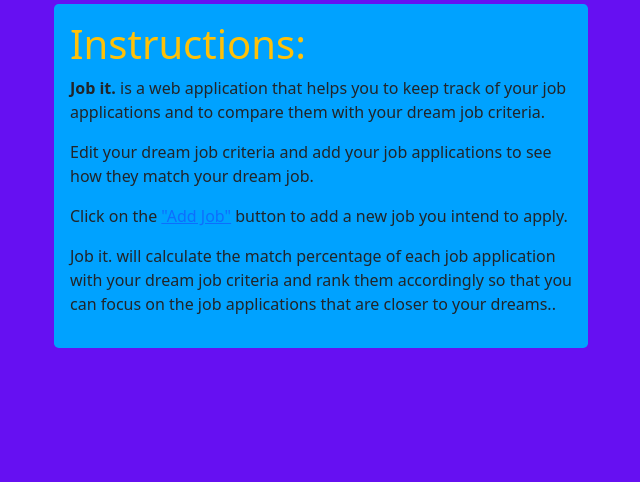
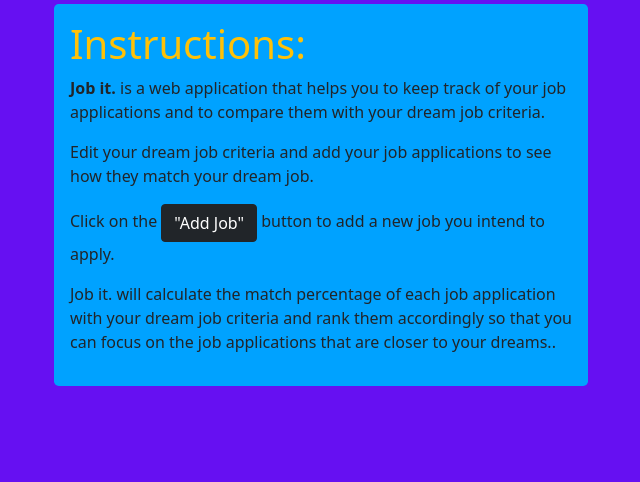
Before and after one commit to DinisMachado87/job_it, a Django app: page /instructions/ in a window 1280 px wide. Shown: the part 158-640 px from the top of the page, without its empty margins (319-959 px from the left). Run offline with Django 4.2, Linux system fonts and the light colour scheme.

Commit message:
Add anchor button instructions

```diff
--- a/job_manager/templates/job_manager/instructions.html
+++ b/job_manager/templates/job_manager/instructions.html
@@ -7,7 +7,7 @@
                 <h1 class="text-warning" aria-label="Instructions">Instructions:</h1>
                 <p><strong>Job it.</strong> is a web application that helps you to keep track of your job applications and to compare them with your dream job criteria.</p>
                 <p>Edit your dream job criteria and add your job applications to see how they match your dream job.</p>
-                <p>Click on the <a href="{% url 'add_job' %}" aria-label="Add Job">"Add Job"</a> button to add a new job you intend to apply.</p>
+                <p>Click on the <a class="btn btn-dark" href="{% url 'add_job' %}" aria-label="Add Job">"Add Job"</a> button to add a new job you intend to apply.</p>
                 <p>Job it. will calculate the match percentage of each job application with your dream job criteria and rank them accordingly so that you can focus on the job applications that are closer to your dreams..</p>
             </div>
         </div>
```
